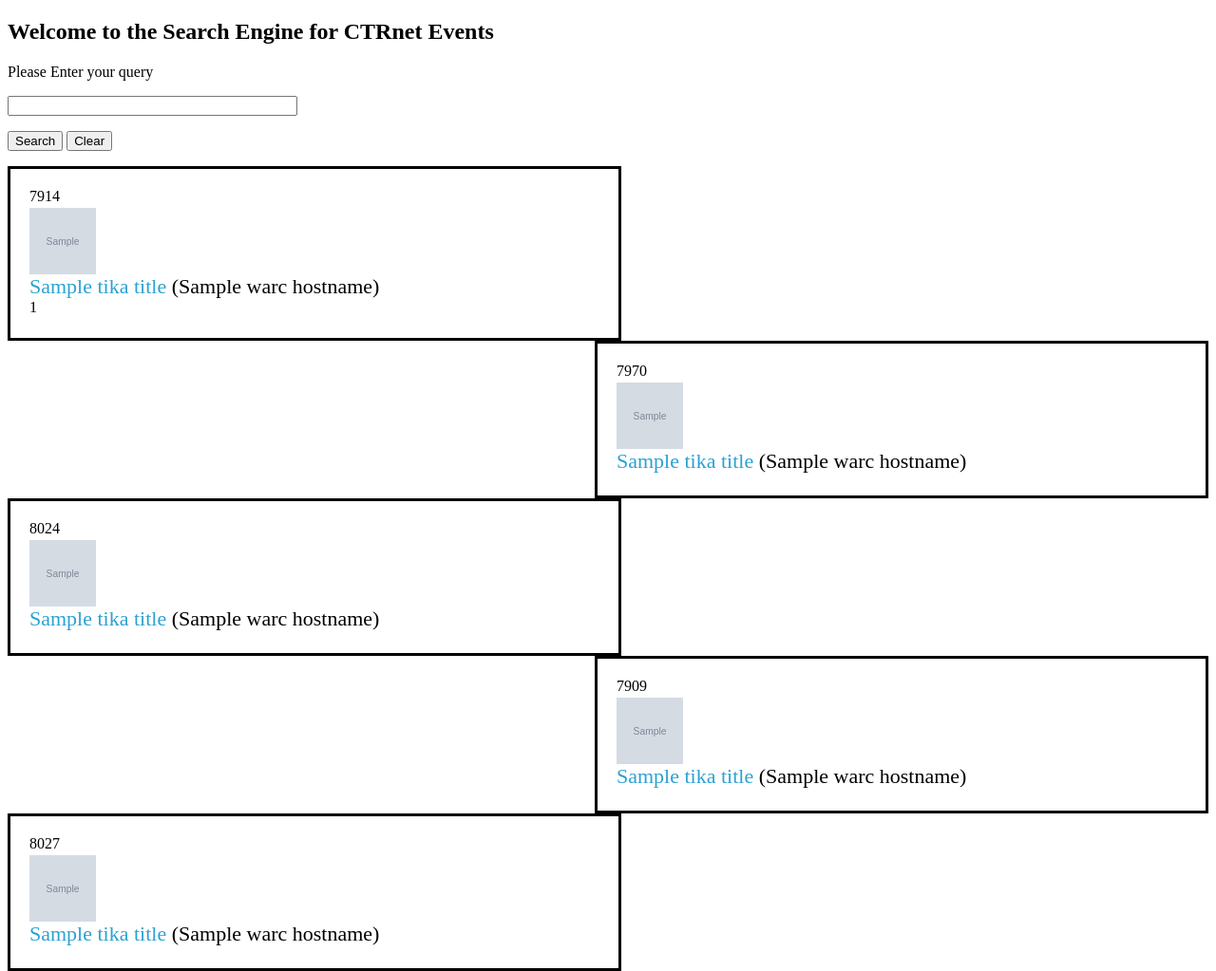
After one commit to salvager/cherryPy, a Python web app: template templates/root_mod.html in a window 1280 px wide. The commit adds this page. Shown: the whole page at 95% size. Run offline with Jinja, Linux system fonts and the light colour scheme; the template is opened without the code that fills it: most values are stand-ins (such as "Sample title", 1, 10 or a date in 2020); grey boxes marked "Sample" are stand-in pictures.

Commit message:
improvements in template/images

```diff
--- /dev/null
+++ b/css/stylesheet_cluster.css
@@ -0,0 +1,70 @@
+.number1{
+	width: 600px;
+	border: solid;
+	float: left;
+	padding-left : 20px;
+        padding-right: 20px;
+        padding-top: 20px;
+        padding-bottom: 20px;
+
+}
+
+.number2{
+	 width: 600px;
+        border: solid;
+	float: right;
+	padding-left : 20px;
+        padding-right: 20px;
+        padding-top: 20px;
+        padding-bottom: 20px;
+
+}
+
+.number3{
+	 width: 600px;
+        border: solid;
+	float: left;
+	padding-left : 20px;
+        padding-right: 20px;
+        padding-top: 20px;
+        padding-bottom: 20px;
+
+}
+
+.number4{
+	 width: 600px;
+        border: solid;
+	float: right;
+	padding-left : 20px;
+        padding-right: 20px;
+        padding-top: 20px;
+        padding-bottom: 20px;
+
+}
+
+.number5{
+	 width: 600px;
+        border: solid;
+	float: left;
+	padding-left : 20px;
+	padding-right: 20px;
+	padding-top: 20px;
+	padding-bottom: 20px;
+}
+
+.document{
+	padding-bottom: 3px;
+	padding-top: 3px;
+}
+
+.title {
+	font-size: 22px;
+}
+
+.description {
+	font-size: 16px;
+}
+a:link    { color: rgb(43, 161, 211) }  /* unvisited links */
+a:visited { color: #0c0 }  /* visited links   */
+a:hover   { color: #00c }  /* user hovers     */
+a:active  { color: #ccc }  /* active links    */
--- /dev/null
+++ b/templates/root_mod.html
@@ -0,0 +1,134 @@
+<!DOCTYPE html PUBLIC "-//W3C//DTD HTML 4.01 Transitional//EN"
+               "http://www.w3.org/TR/html4/loose.dtd">
+<html>
+<head>
+<meta http-equiv="Content-Type" content="text/html; charset=UTF-8">
+<title>CTRnet Search</title>
+<link type="text/css" rel="stylesheet" href="/css/stylesheet_cluster.css"/>
+</head>
+<body>
+<h2>Welcome to the Search Engine for CTRnet Events</h2>
+
+<div class="search-box">
+	<form action="search" method="post">
+		<p> Please Enter your query </p>
+		<input type="text" name="query" value="" size="35" maxlength="40" />
+		<p><input type="submit" value="Search"/> <input type="reset" value="Clear"/></p>
+	</form>
+</div>
+
+<div id="number1" class="number1">
+	<div class="clusterTitle">7914</div>
+	{% for doc in parameters['7914'] %}
+		<div class="document">
+		{% if doc['tika_og:image'] is defined %}
+			 <img src="{{ doc['tika_og:image'][0]  }}" height="70" width="70">
+		{% endif %}
+		{% if doc['tika_title'] is defined %}
+                                        <div class='title' ><a style="text-decoration:none" href="{{ doc['warc_WARC-Target-URI'][0]|e }}" target="_blank">{{ doc['tika_title'][0]|e }}</a>  ({{ doc['warc_hostname'][0]|e }})</div>
+                                {% elif doc['warc_WARC-Target-URI'] is defined %}
+                                <div class='title'><a style="text-decoration:none" href="{{ doc['warc_WARC-Target-URI'][0] }}" target="_blank">{{ doc['warc_WARC-Target-URI'][0]|e }}</a></div>
+		 {% endif %}
+		 {{ doc['distanceToCentroid'] }}
+		 {% if doc['tika_description'] is defined %}
+                                        {% if doc['tika_description'][0]|length > 2 %}
+                                                <div class='description' >{{ doc['tika_description'][0]|truncate(100)  }}</div>
+                                        {% endif %}
+                 {% endif %}
+		</div>
+
+	{% endfor %}
+</div>
+
+<div id="number2" class="number2">
+
+	<div class="clusterTitle">7970</div>
+	 {% for doc in parameters['7970'] %}
+        	<div class="document">
+	        {% if doc['tika_og:image'] is defined %}
+                         <img src="{{ doc['tika_og:image'][0]  }}" height="70" width="70">
+                {% endif %}
+
+	      {% if doc['tika_title'] is defined %}
+                                        <div class='title' ><a style="text-decoration:none" href="{{ doc['warc_WARC-Target-URI'][0]|e }}" target="_blank">{{ doc['tika_title'][0]|e }}</a>  ({{ doc['warc_hostname'][0]|e }})</div>
+                                {% elif doc['warc_WARC-Target-URI'] is defined %}
+                                <div class='title'><a style="text-decoration:none" href="{{ doc['warc_WARC-Target-URI'][0] }}" target="_blank">{{ doc['warc_WARC-Target-URI'][0]|e }}</a></div>
+      		{% endif %}
+	   {% if doc['tika_description'] is defined %}
+                                        {% if doc['tika_description'][0]|length > 25 %}
+                                                <div class='description' >{{ doc['tika_description'][0]|truncate(100) }}</div>
+                                        {% endif %}
+          {% endif %}
+		</div>
+	  {% endfor %}
+</div>
+
+<div id="number3" class="number3">
+	<div class="clusterTitle">8024</div>
+	 {% for doc in parameters['8024'] %}
+             	<div class="document">
+			{% if doc['tika_og:image'] is defined %}
+                         <img src="{{ doc['tika_og:image'][0]  }}" height="70" width="70">
+                {% endif %}
+
+		   {% if doc['tika_title'] is defined %}
+                                        <div class='title' ><a style="text-decoration:none" href="{{ doc['warc_WARC-Target-URI'][0]|e }}" target="_blank">{{ doc['tika_title'][0]|e }}</a>  ({{ doc['warc_hostname'][0]|e }})</div>
+                                {% elif doc['warc_WARC-Target-URI'] is defined %}
+                                <div class='title'><a style="text-decoration:none" href="{{ doc['warc_WARC-Target-URI'][0] }}" target="_blank">{{ doc['warc_WARC-Target-URI'][0]|e }}</a></div>
+      		 {% endif %}
+		 {% if doc['tika_description'] is defined %}
+                                        {% if doc['tika_description'][0]|length > 25 %}
+                                                <div class='description' >{{ doc['tika_description'][0]|truncate(100) }}</div>
+                                        {% endif %}
+                 {% endif %}
+		</div>
+         {% endfor %}
+</div>
+
+<div id="number4" class="number4">
+	<div class="clusterTitle">7909</div>
+ {% for doc in parameters['7909'] %}
+
+                <div class="document">
+		{% if doc['tika_og:image'] is defined %}
+                         <img src="{{ doc['tika_og:image'][0]  }}" height="70" width="70">
+                {% endif %}
+
+		{% if doc['tika_title'] is defined %}
+                                        <div class='title' ><a style="text-decoration:none" href="{{ doc['warc_WARC-Target-URI'][0]|e }}" target="_blank">{{ doc['tika_title'][0]|e }}</a>  ({{ doc['warc_hostname'][0]|e }})</div>
+                                {% elif doc['warc_WARC-Target-URI'] is defined %}
+                                <div class='title'><a style="text-decoration:none" href="{{ doc['warc_WARC-Target-URI'][0] }}" target="_blank">{{ doc['warc_WARC-Target-URI'][0]|e }}</a></div>
+   		 {% endif %}
+		 {% if doc['tika_description'] is defined %}
+                                        {% if doc['tika_description'][0]|length > 25 %}
+                                                <div class='description' >{{ doc['tika_description'][0]|truncate(100) }}</div>
+                                        {% endif %}
+                 {% endif %}
+ 		</div>
+      {% endfor %}
+</div>
+
+<div id="number5" class="number5">
+	<div class="clusterTitle">8027</div>
+	 {% for doc in parameters['8027'] %}
+        	<div class="document">
+		{% if doc['tika_og:image'] is defined %}
+                         <img src="{{ doc['tika_og:image'][0]  }}" height="70" width="70">
+                {% endif %}
+
+	      {% if doc['tika_title'] is defined %}
+                                        <div class='title' ><a style="text-decoration:none" href="{{ doc['warc_WARC-Target-URI'][0]|e }}" target="_blank">{{ doc['tika_title'][0]|e }}</a>  ({{ doc['warc_hostname'][0]|e }})</div>
+                                {% elif doc['warc_WARC-Target-URI'] is defined %}
+                                <div class='title'><a style="text-decoration:none" href="{{ doc['warc_WARC-Target-URI'][0] }}" target="_blank">{{ doc['warc_WARC-Target-URI'][0]|e }}</a></div>
+   		 {% endif %}
+		 {% if doc['tika_description'] is defined %}
+                                        {% if doc['tika_description'][0]|length > 25 %}
+                                                <div class='description' >{{ doc['tika_description']|truncate(100) }}</div>
+                                        {% endif %}
+                 {% endif %}
+		</div>
+      {% endfor %}
+</div>
+
+</body>
+</html>
--- a/templates/search.html
+++ b/templates/search.html
@@ -40,6 +40,9 @@
 		<div class="search-results">
 			{% for doc in parameters.docs %}
 				<div class="document">
+				 {% if doc['tika_og:image'] is defined %}
+                        		 <img src="{{ doc['tika_og:image'][0]  }}" height="60" width="60">
+        		        {% endif %}
 				{% if doc['tika_title'] is defined %}
 					<div class='title' ><a style="text-decoration:none" href="{{ doc['warc_WARC-Target-URI'][0]|e }}" target="_blank">{{ doc['tika_title'][0]|e }}</a>  ({{ doc['warc_hostname'][0]|e }})</div>
 				{% elif doc['warc_WARC-Target-URI'] is defined %}
```
Also changed, not shown: ClusterAPI.py (added, +64 -0 lines), RESTAPI.py (+36 -22 lines), sample.py (+7 -0 lines), 2 other files.
